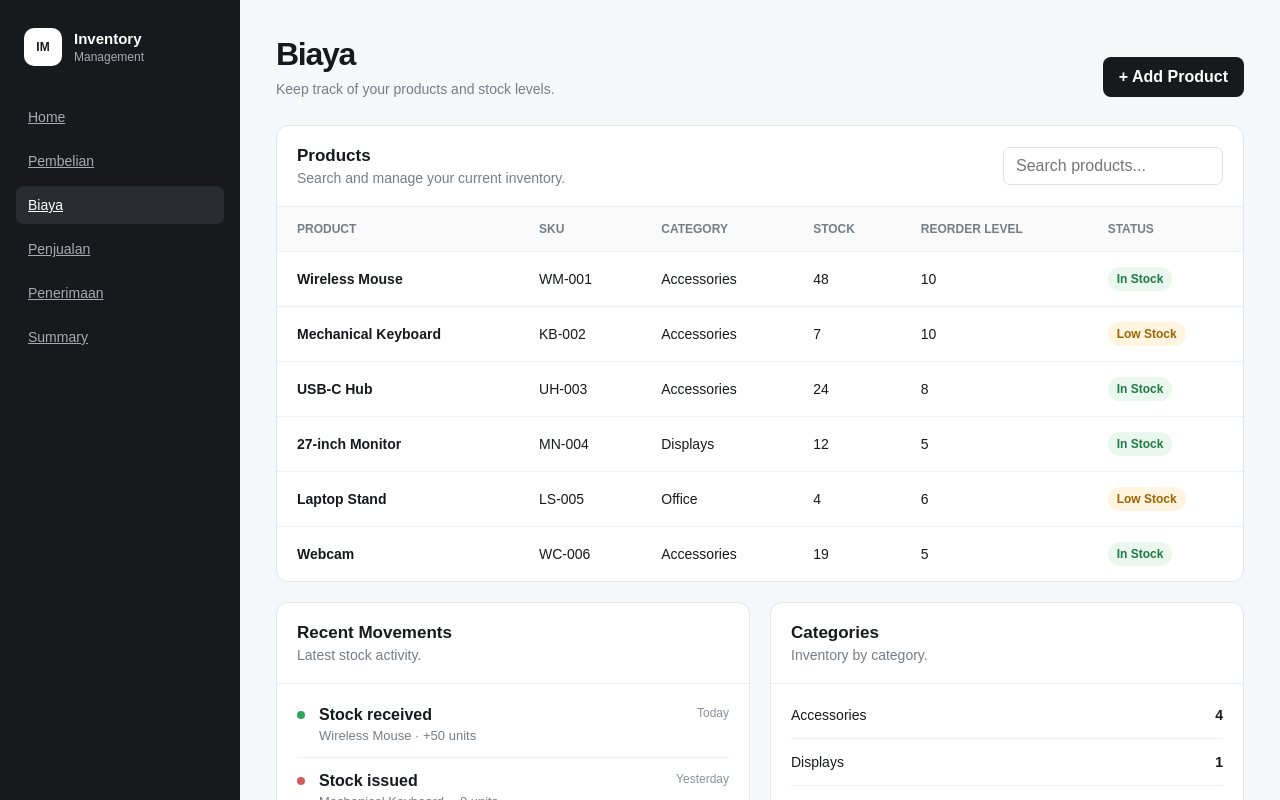
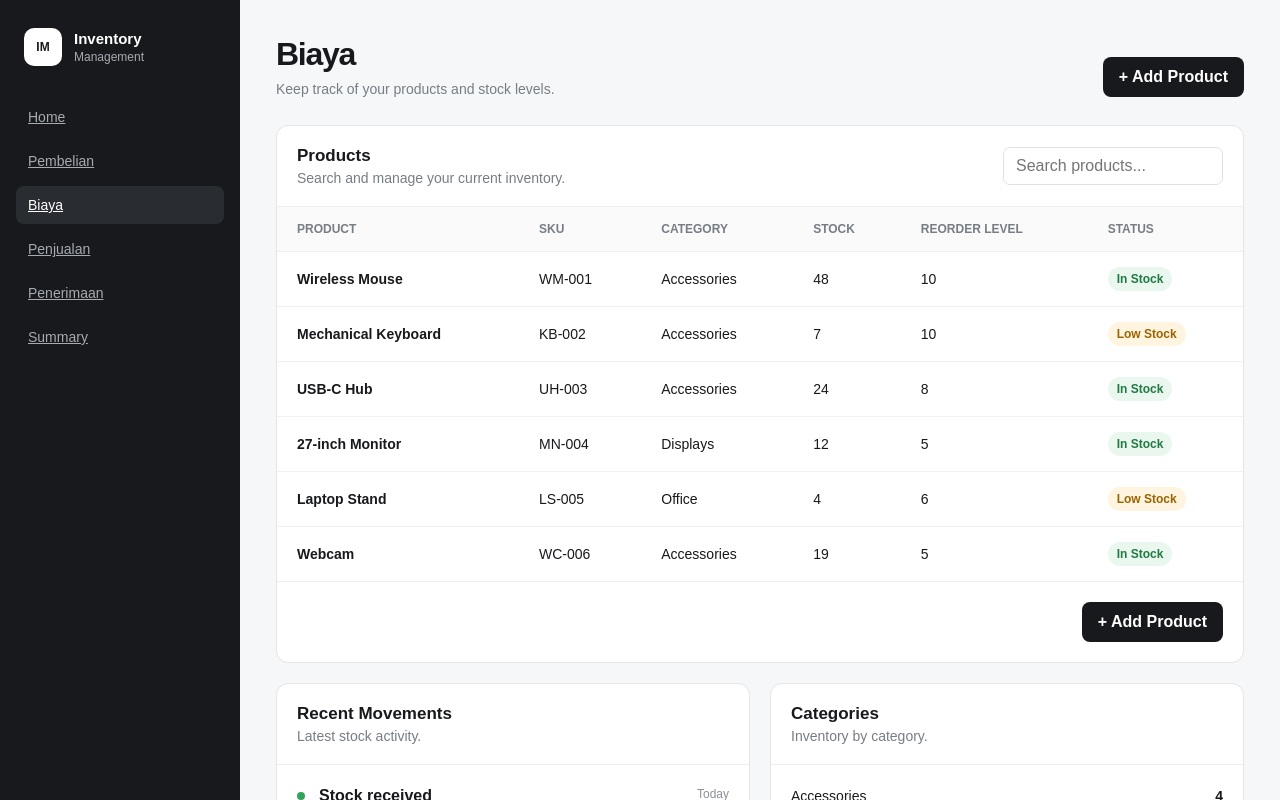
Before and after one commit to nlimvanio/neraca-keuangan, a Next.js app: page /biaya in a window 1280 px wide. Shown: the top 800 px of the page. Built offline with nearby package versions, Linux system fonts and the light colour scheme.

Commit message:
Add footer to table

```diff
--- a/app/biaya/page.tsx
+++ b/app/biaya/page.tsx
@@ -1,4 +1,4 @@
- "use client";
+"use client";
 
 import { FormEvent, useMemo, useState } from "react";
 import { products as initialProducts, Product } from "@/lib/data";
@@ -84,7 +84,7 @@ export default function Biaya() {
           </div>
           <button className="button primary" onClick={() => setShowModal(true)}>+ Add Product</button>
         </header>
-{/*
+        {/*
         <section className="stats">
           <div className="stat-card"><span>Total Products</span><strong>{products.length}</strong></div>
           <div className="stat-card"><span>Total Stock</span><strong>{totalStock}</strong></div>
@@ -124,6 +124,9 @@ export default function Biaya() {
                 )}
               </tbody>
             </table>
+          </div>
+          <div className="panel-footer">
+            <button className="button primary" onClick={() => setShowModal(true)}>+ Add Product</button>
           </div>
         </section>
 
--- a/app/globals.css
+++ b/app/globals.css
@@ -190,6 +190,15 @@ h2 {
     gap: 16px;
     padding: 20px;
     border-bottom: 1px solid #eceef0
+}
+
+.panel-footer {
+    display: flex;
+    align-items: center;
+    justify-content: flex-end;
+    gap: 16px;
+    border-top: 1px solid #eceef0;
+    padding: 20px;
 }
 
 .search {
--- a/components/Sidebar.tsx
+++ b/components/Sidebar.tsx
@@ -29,6 +29,7 @@ export default function Sidebar() {
 
             return (
               <Link
+                key={item.href}
                 href={item.href}
                 className={`nav-item ${isActive ? "active" : ""}`}
               >
```
